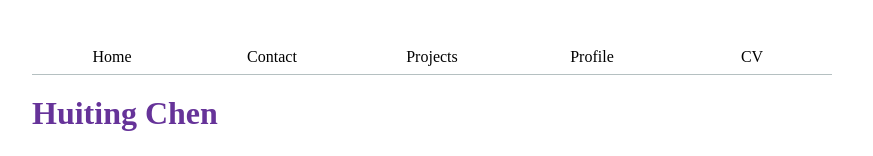
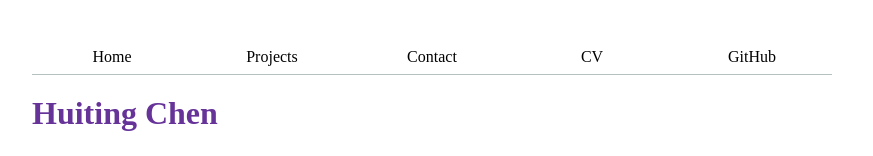
Before and after one commit to AvailableUsernameA/DSC106_lab01, a plain HTML site: page CV.html in a window 1280 px wide. Shown: the top 156 px of the page, without its empty margins (208-1081 px from the left). Drawn offline with Linux system fonts and the light colour scheme.

Commit message:
nav auto

```diff
--- a/CV.html
+++ b/CV.html
@@ -9,7 +9,7 @@
 <body>
     <script type="module" src="global.js"></script>
     <header>
-        <nav>
+        <!-- <nav>
             <ul class="links">
                 <li><a href="index.html">Home</a></li>
                 <li><a href="contact/index.html">Contact</a></li>
@@ -17,7 +17,7 @@
                 <li><a href="https://github.com/AvailableUsernameA" target="_blank">Profile</a></li>
                 <li><a href="CV.html">CV</a></li>
             </ul>
-        </nav>
+        </nav> -->
         <h1>Huiting Chen</h1>
     </header>
 
--- a/global.js
+++ b/global.js
@@ -4,11 +4,20 @@ function $$(selector, context = document) {
   return Array.from(context.querySelectorAll(selector));
 }
 
-let currentLink = navLinks.find(
-    (a) => a.host === location.host && a.pathname === location.pathname,
-  );
+let pages = [
+    { url: '', title: 'Home' },
+    { url: 'projects/', title: 'Projects' },
+    { url: 'contact/', title: 'Contact'},
+    { url: 'CV.html', title: 'CV'},
+    { url: 'https://github.com/AvailableUsernameA', title: 'GitHub'}
+  ];
 
-if (currentLink) {
-    // or if (currentLink !== undefined)
-    currentLink.classList.add('current');
-}
+let nav = document.createElement('nav');
+document.body.prepend(nav);
+
+for (let p of pages) {
+    let url = p.url;
+    let title = p.title;
+    // next step: create link and add it to nav
+    nav.insertAdjacentHTML('beforeend', `<a href="${url}">${title}</a>`);
+  }
```
Also changed, not shown: contact/index.html (+2 -2 lines), index.html (+2 -2 lines), projects/index.html (+2 -2 lines).
